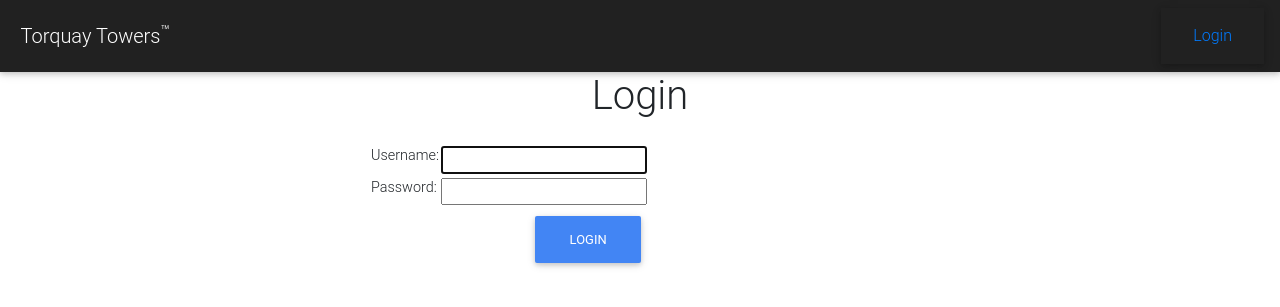
After one commit to bluepostit/di-python-2019, a Django app: page /accounts/login/ in a window 1280 px wide. The commit adds this page. Shown: the top 307 px of the page. Run offline with Django 3.2, Linux system fonts and the light colour scheme; some libraries are stand-ins or nearby versions.

Commit message:
hotel.5,6 navbar, login, logout

```diff
--- a/daily-exercises/week9/hotel/urls.py
+++ b/daily-exercises/week9/hotel/urls.py
@@ -1,22 +1,14 @@
-"""hotel URL Configuration
-
-The `urlpatterns` list routes URLs to views. For more information please see:
-    https://docs.djangoproject.com/en/2.2/topics/http/urls/
-Examples:
-Function views
-    1. Add an import:  from my_app import views
-    2. Add a URL to urlpatterns:  path('', views.home, name='home')
-Class-based views
-    1. Add an import:  from other_app.views import Home
-    2. Add a URL to urlpatterns:  path('', Home.as_view(), name='home')
-Including another URLconf
-    1. Import the include() function: from django.urls import include, path
-    2. Add a URL to urlpatterns:  path('blog/', include('blog.urls'))
-"""
+"""hotel URL Configuration"""
 from django.contrib import admin
+from django.contrib.auth import views as auth_views
 from django.urls import include, path
 
 urlpatterns = [
     path('admin/', admin.site.urls),
+    path('accounts/login/', auth_views.LoginView.as_view(
+        template_name='auth/login.html'), name="login"),
+    path('accounts/logout/', auth_views.LogoutView.as_view(
+        template_name='auth/logout.html'), name="logout"),
+
     path('', include('visitors.urls'))
 ]
--- /dev/null
+++ b/daily-exercises/week9/visitors/templates/auth/login.html
@@ -0,0 +1,55 @@
+{% extends 'visitors/base.html' %}
+{% block content %}
+<div class="container">
+	<div class="row">
+		<div class="col text-center">
+			<h1>Login</h1>
+		</div>
+	</div>
+	<div class="row mt-3">
+		<div class="col-md-3"></div>
+		<div class="col-md-6">
+			{% if form.errors %}
+			<p>Your username and password didn't match. Please try again.</p>
+			{% endif %}
+
+			{% if next %}
+				{% if user.is_authenticated %}
+				<p>Your account doesn't have access to this page. To proceed,
+				please login with an account that has access.</p>
+				{% else %}
+				<p>Please login to see this page.</p>
+				{% endif %}
+			{% endif %}
+			<form method="post" action="{% url 'login' %}">
+				{% csrf_token %}
+				<table>
+					<tr>
+						<td class="mr-3">{{ form.username.label_tag }}</td>
+						<td>{{ form.username }}</td>
+					</tr>
+					<tr>
+						<td class="mr-3">
+							{{form.password.label_tag }}
+						</td>
+						<td>{{ form.password }}</td>
+					</tr>
+					<tr>
+						<td></td>
+					</tr>
+					<tr>
+						<td></td>
+						<td class="text-right">
+							<button class="btn btn-primary" type="submit">Login</button>
+						</td>
+					</tr>
+				</table>
+
+				<input type="hidden" name="next" value="{{ next }}">
+			</form>
+		</div>
+		<div class="col-md-3"></div>
+	</div>
+</div>
+
+{% endblock %}
--- a/daily-exercises/week9/visitors/templates/visitors/base.html
+++ b/daily-exercises/week9/visitors/templates/visitors/base.html
@@ -14,6 +14,28 @@
 	<link href="https://cdnjs.cloudflare.com/ajax/libs/mdbootstrap/4.7.7/css/mdb.min.css" rel="stylesheet">
 </head>
 <body>
+	{% block nav %}
+	<nav class="navbar navbar-dark bg-dark">
+		<a class="navbar-brand" href="{% url 'visitors:info' %}">
+			<img src="" />
+			Torquay Towers<sup>&trade;</sup>
+		</a>
+		<div class="navbar nav-item">
+			<div class="nav-item">
+				{#% include 'portal/_nav_search.html' %#}
+			</div>
+			{% if request.user.is_authenticated %}
+			<div class="navbar nav-item">
+				<span class="nav-item text-light font-weight-bold">{{ request.user.username }}</span>
+				<a class="nav-item nav-link" href="{% url 'logout' %}">Logout</a>
+			</div>
+			{% else %}
+			<a class="nav-item nav-link" href="{% url 'login' %}">Login</a>
+			{% endif %}
+		</div>
+	</nav>
+	{% endblock %}
+
 	{% block content %}
 
 	{% endblock %}
```
Also changed, not shown: daily-exercises/week9/visitors/templates/auth/logout.html (added, +14 -0 lines).
